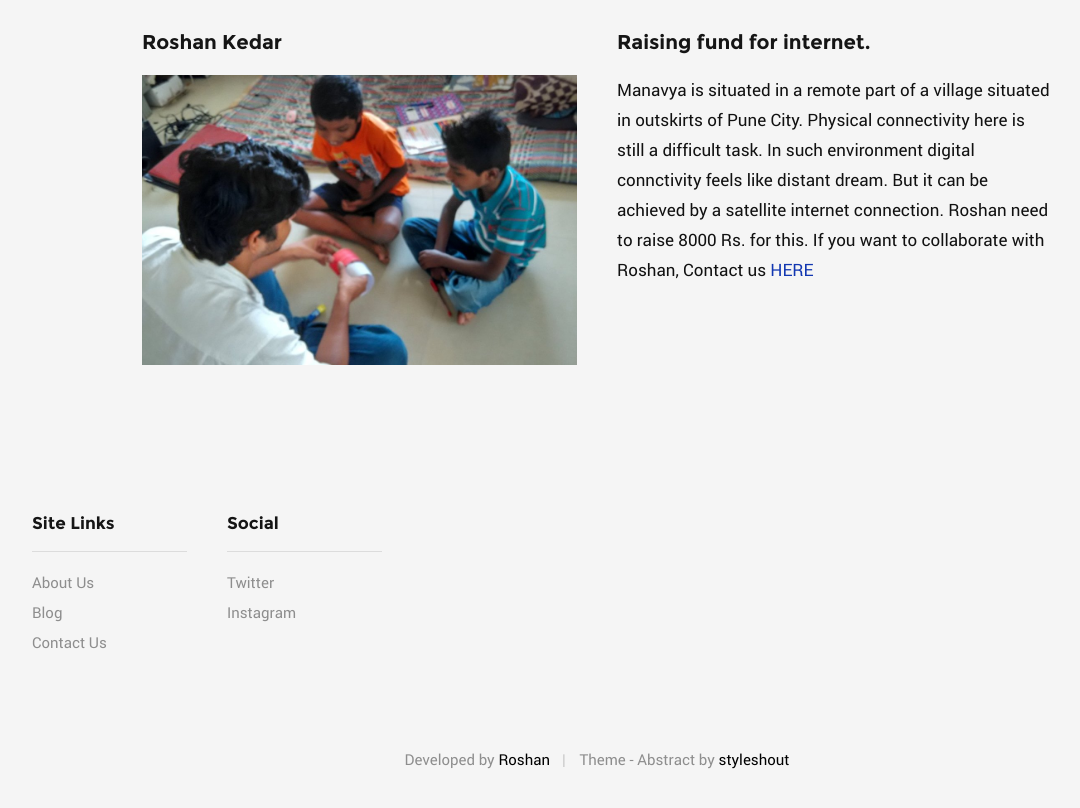
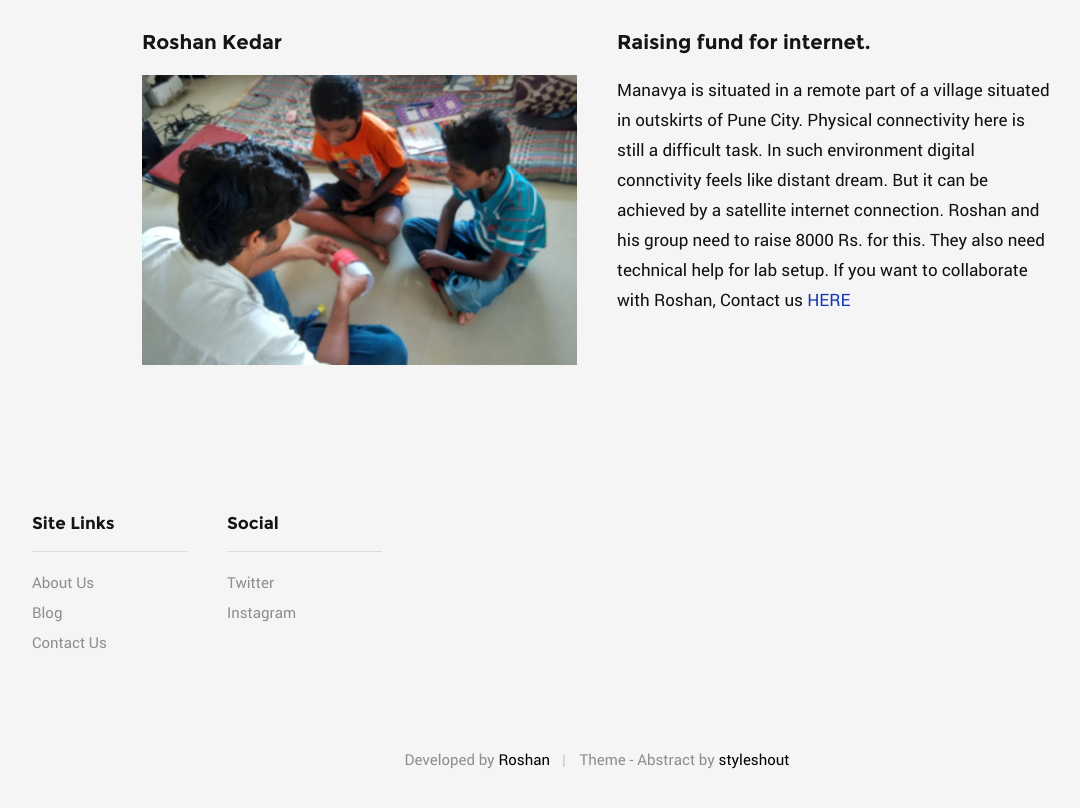
Before and after one commit to friendsoforg/friendsoforg.github.io, a plain HTML site: page manavya.html in a window 1280 px wide. Shown: the part 1085-1893 px from the top of the page, without its empty margins (43-1123 px from the left). Drawn offline with Linux system fonts and the light colour scheme; files whose address does not match are found by name.

Commit message:
updated manavya.html

```diff
--- a/manavya.html
+++ b/manavya.html
@@ -113,7 +113,7 @@ Manavya established Gokul, a home for HIV+ children situated in Bhugaon, Pune wh
 
       		<h3>Raising fund for internet.</h3>
 
-      		 <p>Manavya is situated in a remote part of a village situated in outskirts of Pune City. Physical connectivity here is still a difficult task. In such environment digital connctivity feels like distant dream. But it can be achieved by a satellite internet connection. Roshan need to raise 8000 Rs. for this. If you want to collaborate with Roshan, Contact us <a href="contact.html">HERE</a>
+      		 <p>Manavya is situated in a remote part of a village situated in outskirts of Pune City. Physical connectivity here is still a difficult task. In such environment digital connctivity feels like distant dream. But it can be achieved by a satellite internet connection. Roshan and his group need to raise 8000 Rs. for this. They also need technical help for lab setup. If you want to collaborate with Roshan, Contact us <a href="contact.html">HERE</a>
 		     </p>
 
       	</div>
```
